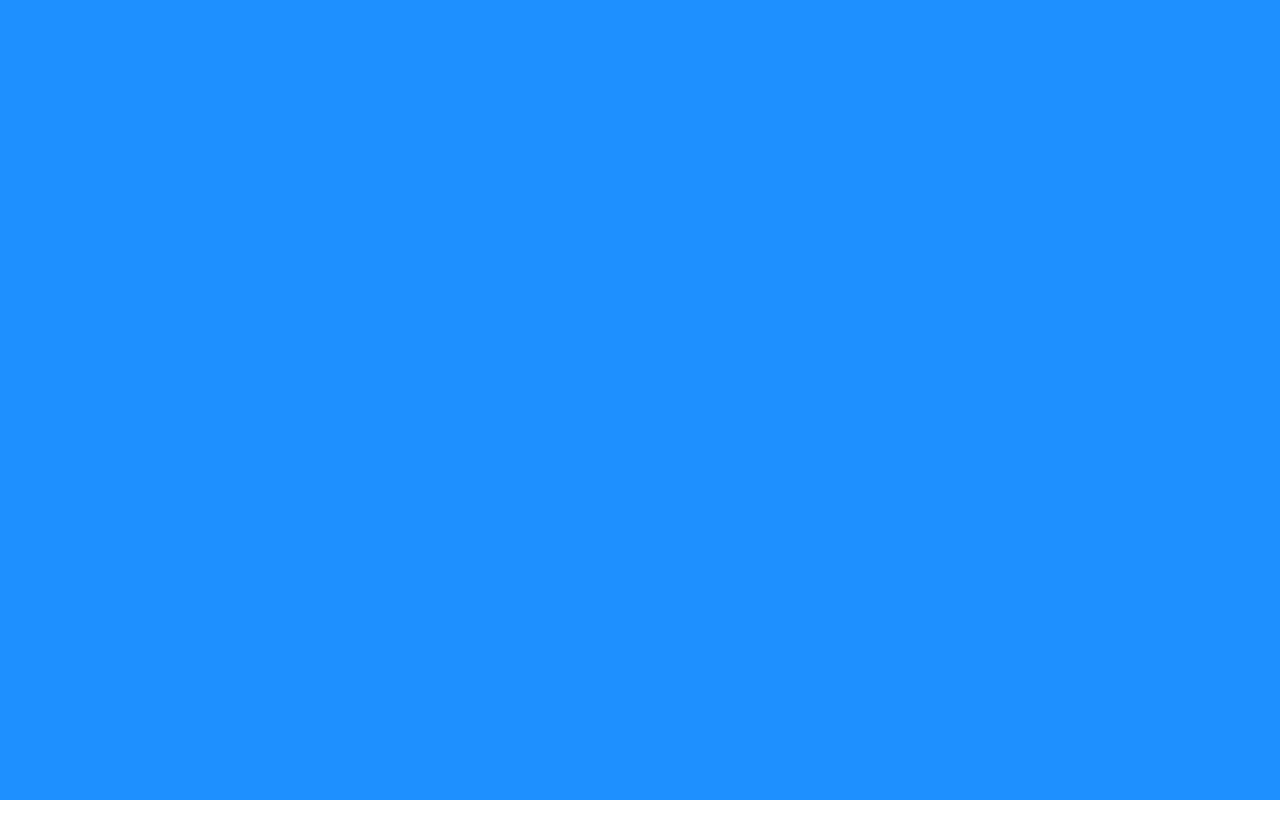
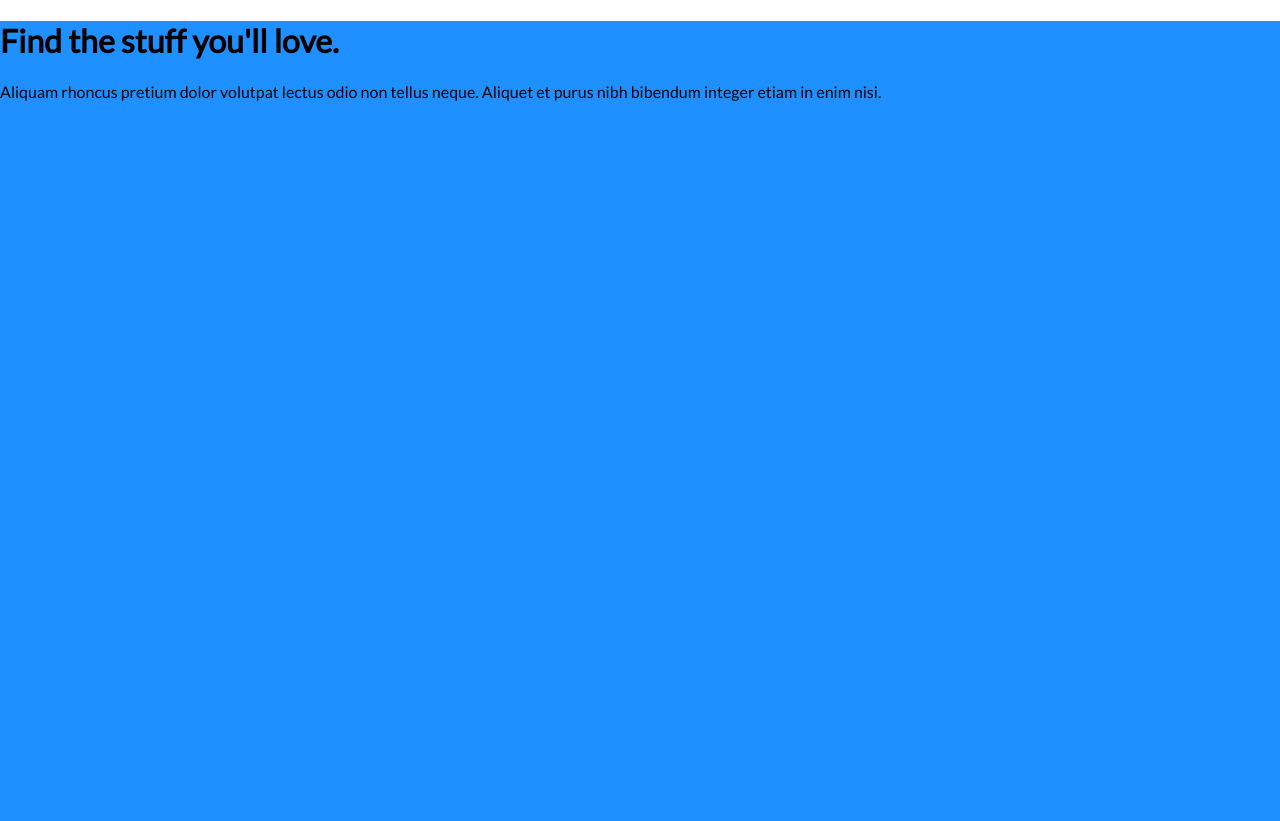
Before and after one commit to isnendyankp/splashpage.github.io, a plain HTML site: page index.html in a window 1280 px wide. Shown: the top 821 px of the page. Before the commit the page ends 800 px from the top, so only its background shows below. Drawn offline with Linux system fonts and the light colour scheme.

Commit message:
S20-190: Add text-container

```diff
--- a/index.html
+++ b/index.html
@@ -9,7 +9,11 @@
 </head>
 <body>
     <div class="wrapper">
-
+        <!-- Title & Text -->
+        <div class="text-container">
+            <h1 class="title">Find the stuff you'll love.</h1>
+            <p class="text">Aliquam rhoncus pretium dolor volutpat lectus odio non tellus neque. Aliquet et purus nibh bibendum integer etiam in enim nisi.</p>
+        </div>
     </div>
     <!-- Script -->
     <script src="script.js"></script>
--- a/style.css
+++ b/style.css
@@ -1,4 +1,4 @@
-
+@import url('https://fonts.googleapis.com/css2?family=Lato&display=swap');
 
 html {
   box-sizing: border-box;
@@ -6,6 +6,7 @@ html {
 
 body {
   margin: 0;
+  font-family: Lato, sans-serif;
   background: linear-gradient(180deg, #FFFFFF 0%, #F3F8F7 49.91%, #FFF9F5 94.19%);
 }
 
```
